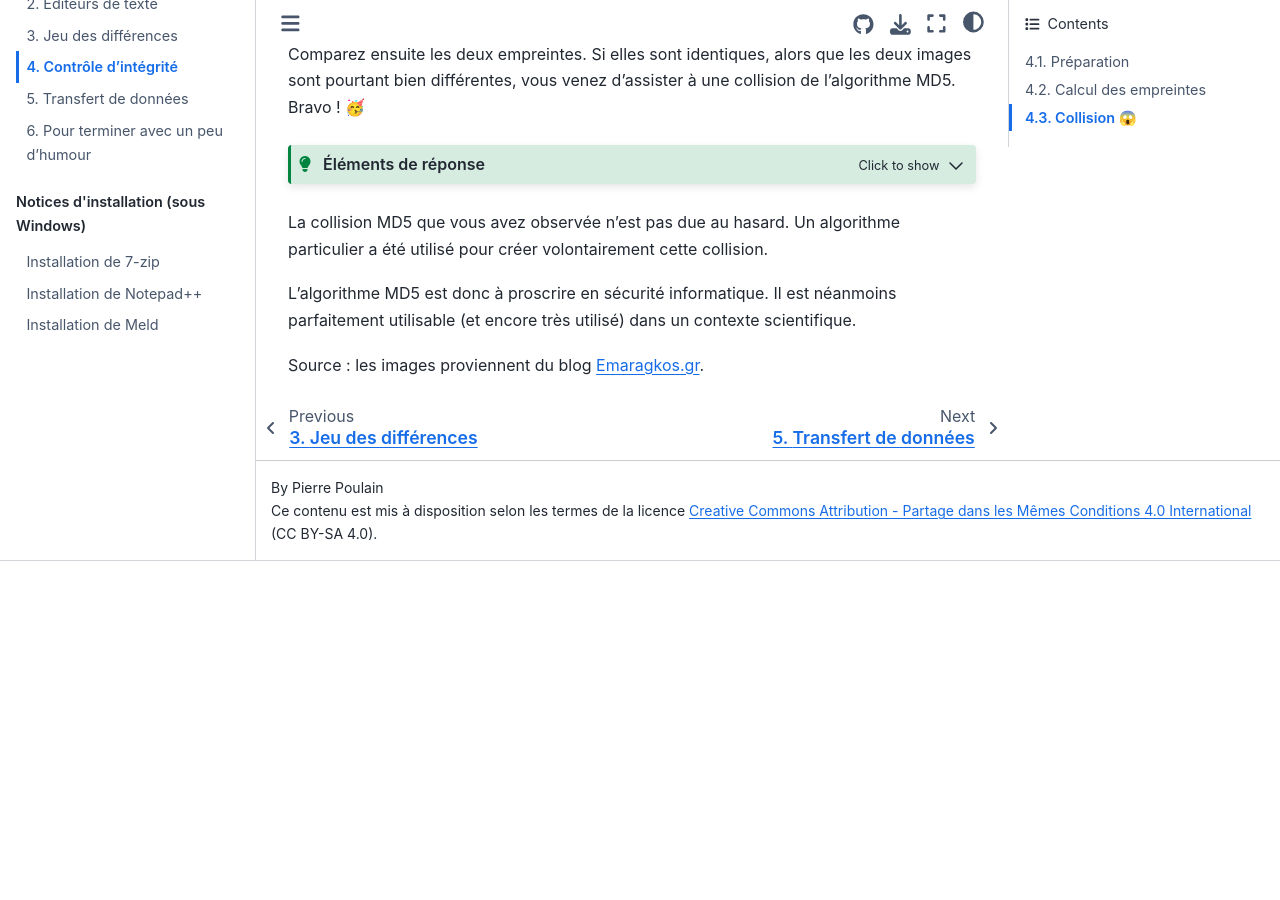
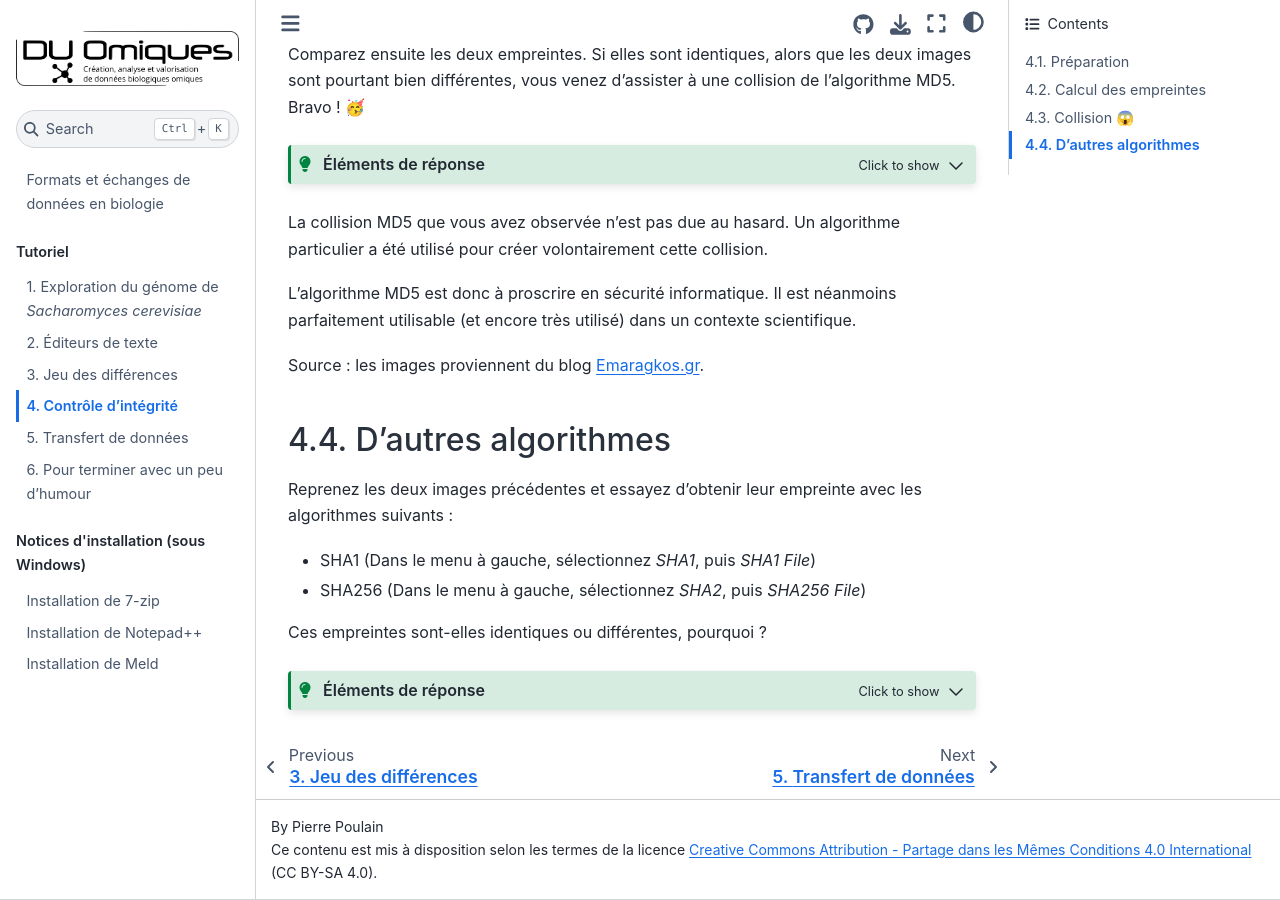
Before and after one commit to omics-school/format-echanges-donnees, a Jupyter Book: the page built from content/4_controle_integrite.md, in a window 1280 px wide and 900 px high, scrolled down 2694 px. Built offline with Jupyter Book 1.0.4 settings and Sphinx 7.4.7 and the Sphinx Book theme 1.1.4, drawn with Linux system fonts in a browser that asks for light colours; before the commit the page ends 3255 px from its top, so only the background shows below that.

Commit message:
Add more work with file hash

````diff
--- a/content/4_controle_integrite.md
+++ b/content/4_controle_integrite.md
@@ -79,3 +79,41 @@ La collision MD5 que vous avez observée n'est pas due au hasard. Un algorithme
 L'algorithme MD5 est donc à proscrire en sécurité informatique. Il est néanmoins parfaitement utilisable (et encore très utilisé) dans un contexte scientifique.
 
 Source : les images proviennent du blog [Emaragkos.gr](https://emaragkos.gr/infosec-adventures/create-your-own-md5-collisions/).
+
+
+## D'autres algorithmes
+
+Reprenez les deux images précédentes et essayez d'obtenir leur empreinte avec les algorithmes suivants :
+
+- SHA1 (Dans le menu à gauche, sélectionnez *SHA1*, puis *SHA1 File*)
+- SHA256 (Dans le menu à gauche, sélectionnez *SHA2*, puis *SHA256 File*)
+
+Ces empreintes sont-elles identiques ou différentes, pourquoi  ?
+
+```{admonition} Éléments de réponse
+:class: tip, dropdown
+
+Empreintes MD5 :
+- `souvlaki_coll.jpg` : `59bbfd270bdf5817c5d77e739839a02a`
+- `gyra_coll.jpg` : `59bbfd270bdf5817c5d77e739839a02a`
+
+Empreintes SHA1 :
+- `souvlaki_coll.jpg` : `d611a4f21bee250f0e6836b00301cef2c823e170`
+- `gyra_coll.jpg` : `494ea3c2dc1258d7c9100414a9f588e9eeb14d12`
+
+Empreintes SHA256 :
+- `souvlaki_coll.jpg` : `af9ce845c2b1b6858659f12e39d2fd4a2bc83243d54ef068ae98eb0f48903291`
+- `gyra_coll.jpg` : `6ef8c2aefea15e621c2ac5cd3545dc9b82efa49db3d5efcfa9b43a2cf869d35a`
+
+Les empreintes MD5 sont identiques pour les deux images.
+Ces images ont été modifiées intentionnellement pour créer cette collision
+(deux fichiers différentes conduisant à la même empreinte).
+
+À notre connaissance, il n'est pas possible de créer des collisions pour MD5, SHA1 ou SHA256
+sur les mêmes fichiers.
+
+Les empreintes SHA1 et SHA256 sont donc différentes pour les deux images.
+
+Remarquez que les algorithmes MD5, SHA1 et SHA256 sont de complexité croissante,
+ce qui se traduit par des empreintes de plus en plus longues.
+```
````
